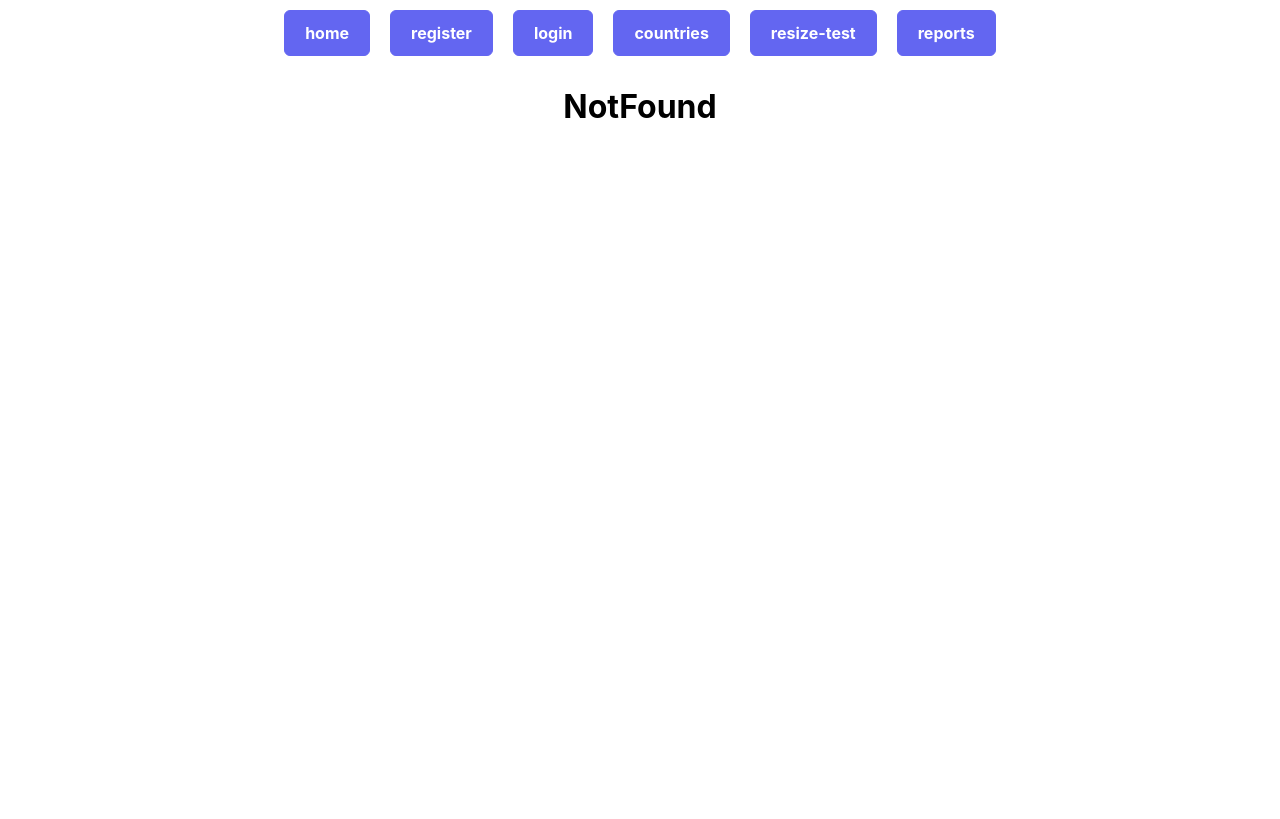
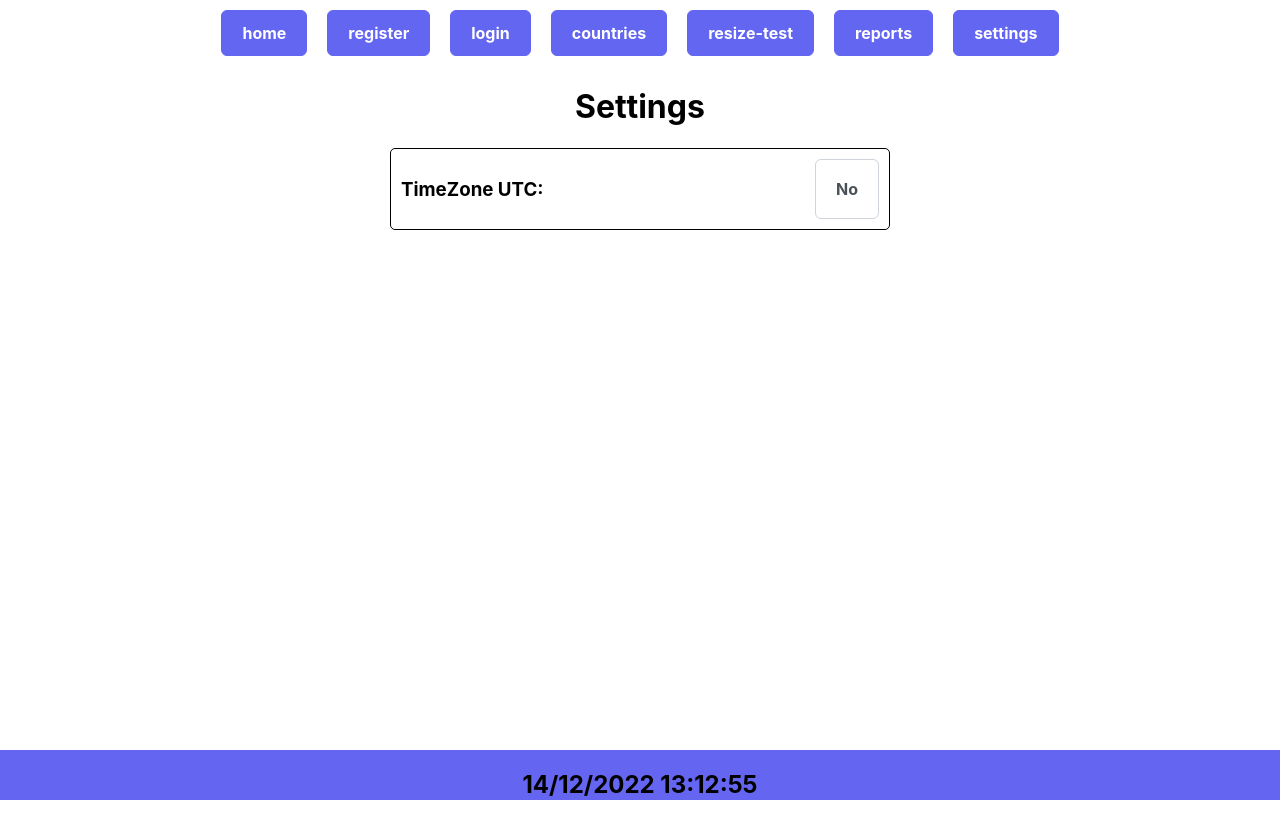
Before and after one commit to galamo/fortinet, a React (Create React App) app in the folder react-client/: page /settings in a window 1280 px wide. Built offline with nearby package versions, Linux system fonts and the light colour scheme.

Commit message:
timezone

```diff
--- a/react-client/package.json
+++ b/react-client/package.json
@@ -13,6 +13,7 @@
     "@types/react-dom": "^18.0.9",
     "axios": "^1.2.1",
     "lodash": "^4.17.21",
+    "moment": "^2.29.4",
     "primeicons": "^6.0.1",
     "primereact": "^8.7.3",
     "react": "^18.2.0",
--- a/react-client/src/App.tsx
+++ b/react-client/src/App.tsx
@@ -16,6 +16,9 @@ import { NotFound } from './components/notFound';
 import { Button } from 'primereact/button';
 import { SpinnerWrapper } from './components/ui-components/SpinnerWrapper';
 import Reports from "./components/reports"
+import Settings from './components/settings';
+import SettingsProvider from './components/providers/settings-provider';
+import Footer from './components/Footer';
 const LazyCountries = React.lazy(() => import("./components/countries"))
 const LazyReports = React.lazy(() => import("./components/reports"))
 // step before MF
@@ -64,6 +67,14 @@ const routes = [
     isVisible: true,
     // protected
   },
+  {
+    path: "/settings",
+    element: <Settings />,
+    text: "settings",
+    isVisible: true,
+    // protected
+  },
+
 
   {
     path: "*",
@@ -95,6 +106,7 @@ function App() {
   return (
     <div className="App">
       <div>
+        <SettingsProvider>
           <BrowserRouter>
             <NavigationBar routes={routes} />
             <Suspense fallback={<ProgressSpinner />}>
@@ -103,8 +115,11 @@ function App() {
                   return <Route key={route.text} path={route.path} element={route.element} />
                 })}
               </Routes>
+              <Footer />
             </Suspense>
+
           </BrowserRouter>
+        </SettingsProvider>
       </div>
     </div >
   );
--- /dev/null
+++ b/react-client/src/components/Footer/index.tsx
@@ -0,0 +1,12 @@
+import { useContext } from "react"
+import AppDate from "../app-date"
+
+export default function Footer() {
+    return <div style={{ position: "absolute", height: "50px", width: "100%", bottom: "0px", textAlign: "center", background: "#6466f1" }}>
+        <div style={{ display: "flex", alignSelf: "center", justifySelf: "center", justifyContent: "center", alignItems: "center" }} >
+            <h2>
+                <AppDate currentDateString={new Date().toString()} />
+            </h2>
+        </div>
+    </div>
+}
--- /dev/null
+++ b/react-client/src/components/app-date/index.tsx
@@ -0,0 +1,9 @@
+import { useContext } from "react"
+import moment from "moment"
+import { SettingsContext } from "../providers/settings-provider"
+
+export default function AppDate(props: { currentDateString: string }) {
+    const context = useContext(SettingsContext)
+    const date = context.isUtc ? moment(props.currentDateString).utc() : moment(props.currentDateString)
+    return <span> {date.format("DD/MM/YYYY HH:mm:ss").toString()} </span>
+}
--- a/react-client/src/components/login-ref/index.tsx
+++ b/react-client/src/components/login-ref/index.tsx
@@ -1,8 +1,10 @@
-import { useRef, useEffect } from "react"
+import { useRef, useEffect, useContext } from "react"
 // @ts-ignore
 import { Button } from "primereact/button"
 import { InputText } from "primereact/inputtext"
 import { useNavigate } from "react-router-dom"
+import { SettingsContext } from "../providers/settings-provider";
+import AppDate from "../app-date";
 
 
 export function LoginRef() {
@@ -11,7 +13,8 @@ export function LoginRef() {
     const passwordElement = useRef<HTMLInputElement>(null);
     const clickingRef = useRef<number>(0)
     const navigate = useNavigate()
-
+    const context = useContext(SettingsContext)
+    console.log(context)
     useEffect(() => {
         if (passwordElement && passwordElement.current) {
             passwordElement.current.value = "ps-mail-1.."
@@ -20,6 +23,9 @@ export function LoginRef() {
 
     return <div>
         <h1> Login </h1>
+        <h2> User Last login time:
+            <AppDate currentDateString={new Date().toString()} />
+        </h2>
         <div>
             <h3>  Email </h3>
             <InputText ref={emailElement} />
--- a/react-client/src/components/login/index.tsx
+++ b/react-client/src/components/login/index.tsx
@@ -23,6 +23,7 @@ export function Login() {
 
     return <div>
         <h1> Login </h1>
+        <h2> User Lase login time: {new Date().toUTCString()}</h2>
         <div>
             <h3>  Email </h3>
             <InputText value={email} onChange={handleEmailCached} />
--- /dev/null
+++ b/react-client/src/components/providers/settings-provider/index.tsx
@@ -0,0 +1,26 @@
+import { createContext, useState } from "react"
+
+
+interface IGlobalState {
+    isUtc: boolean,
+    setIsUtc: Function
+}
+
+const initialState: Partial<IGlobalState> = {
+    isUtc: false,
+}
+
+export const SettingsContext = createContext<Partial<IGlobalState>>(initialState);
+
+
+
+export default function SettingsProvider(props: { children: React.ReactElement }) {
+
+    const [isUtc, setIsUtc] = useState(false)
+
+    return (<SettingsContext.Provider value={{ isUtc, setIsUtc }}>
+        {props.children}
+    </SettingsContext.Provider>)
+
+
+}
--- /dev/null
+++ b/react-client/src/components/settings/index.tsx
@@ -0,0 +1,21 @@
+
+import React, { useContext } from 'react';
+import { ToggleButton } from 'primereact/togglebutton';
+import { SettingsContext } from '../providers/settings-provider';
+
+
+
+export default function Settings() {
+    const context = useContext(SettingsContext)
+
+    return <div>
+        <h1> Settings </h1>
+        <div style={{ border: "1px solid black", borderRadius: "5px", padding: "10px", display: "flex", margin: "auto", width: "500px", justifyContent: "space-between" }}>
+            <h3> TimeZone UTC: </h3>
+            <ToggleButton checked={context.isUtc} onChange={(e) => {
+                context && (context.setIsUtc as Function)(!!e.value)
+            }} />
+        </div>
+
+    </div>
+}
```
Also changed, not shown: 1 other file (tests, documents, lock files or other folders). Lines whose indentation alone changed are shown as unchanged.
